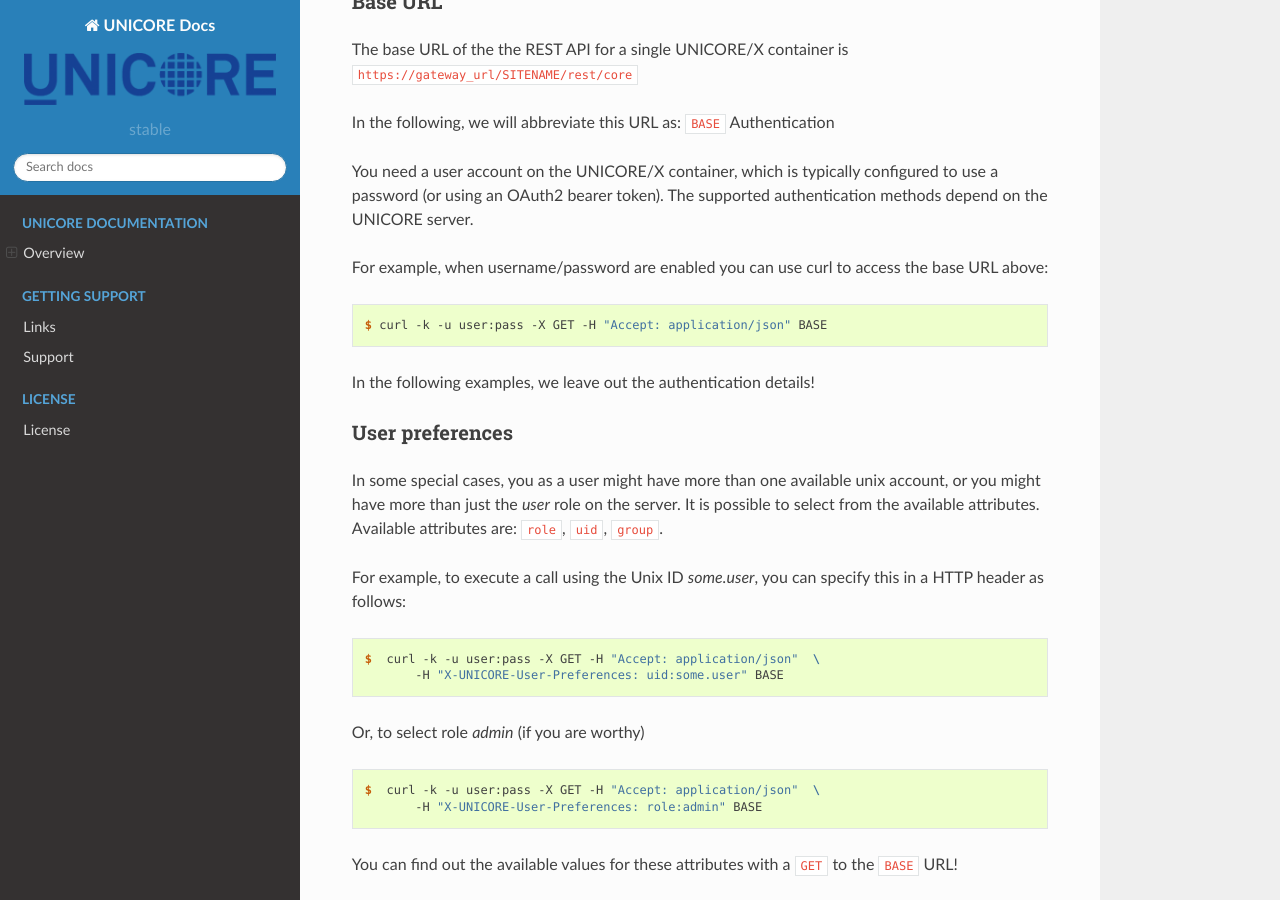
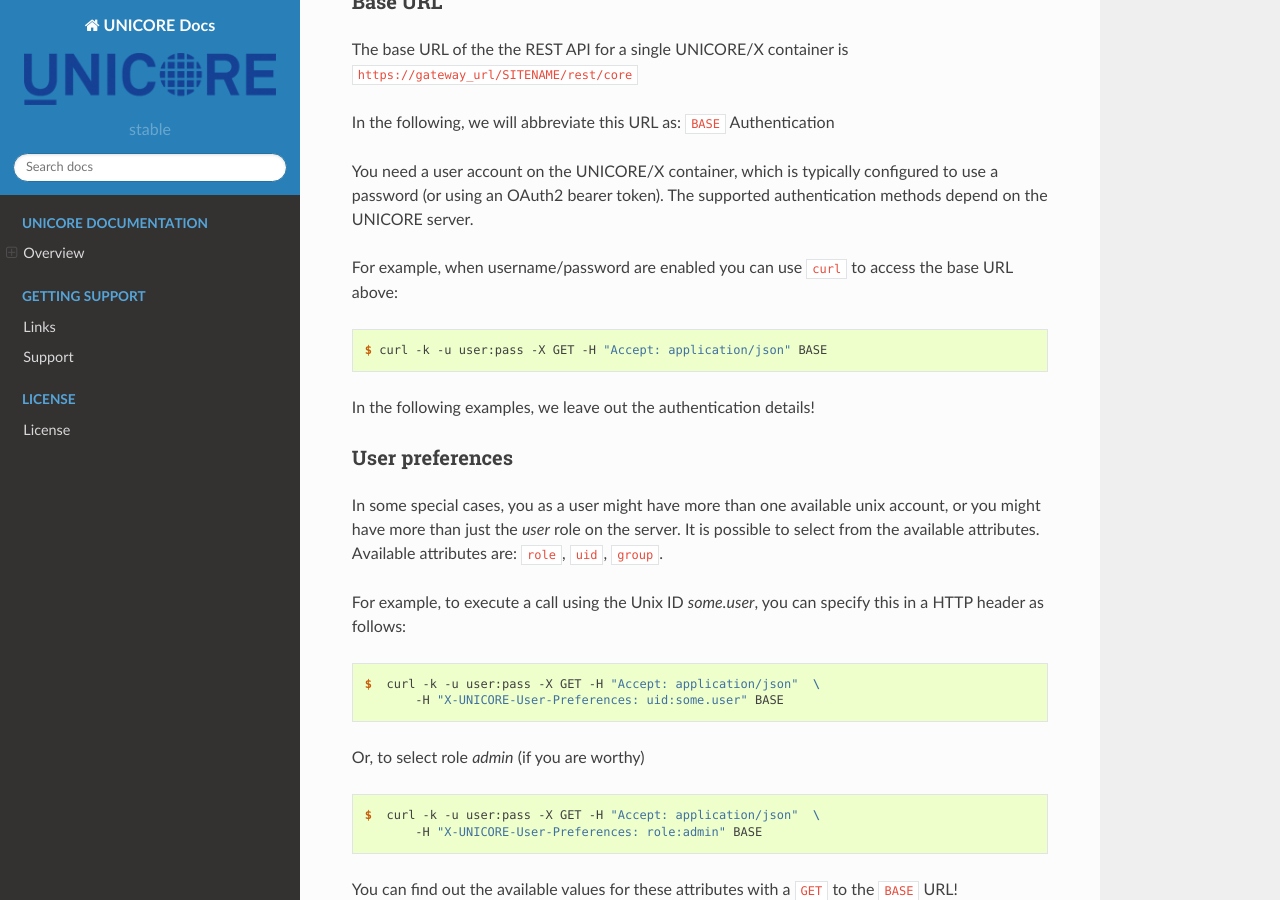
Before and after one commit to UNICORE-EU/unicore-docs, a Sphinx documentation site: the page built from source/user-docs/rest-api/index.rst, in a window 1280 px wide and 900 px high, scrolled down 542 px. Built offline with Sphinx 7.4.7 and the Read the Docs theme 2.0.0, drawn with Linux system fonts in a browser that asks for light colours.

Commit message:
ucc docu cleanup

```diff
--- a/source/user-docs/rest-api/index.rst
+++ b/source/user-docs/rest-api/index.rst
@@ -32,7 +32,7 @@
 password (or using an OAuth2 bearer token). The supported authentication methods
 depend on the UNICORE server.
 
-For example, when username/password are enabled you can use curl to access the base URL above:
+For example, when username/password are enabled you can use ``curl`` to access the base URL above:
 
 .. code:: console
 
```
Also changed, not shown: source/user-docs/ucc/manual.rst (+5 -5 lines), 14 other files.
